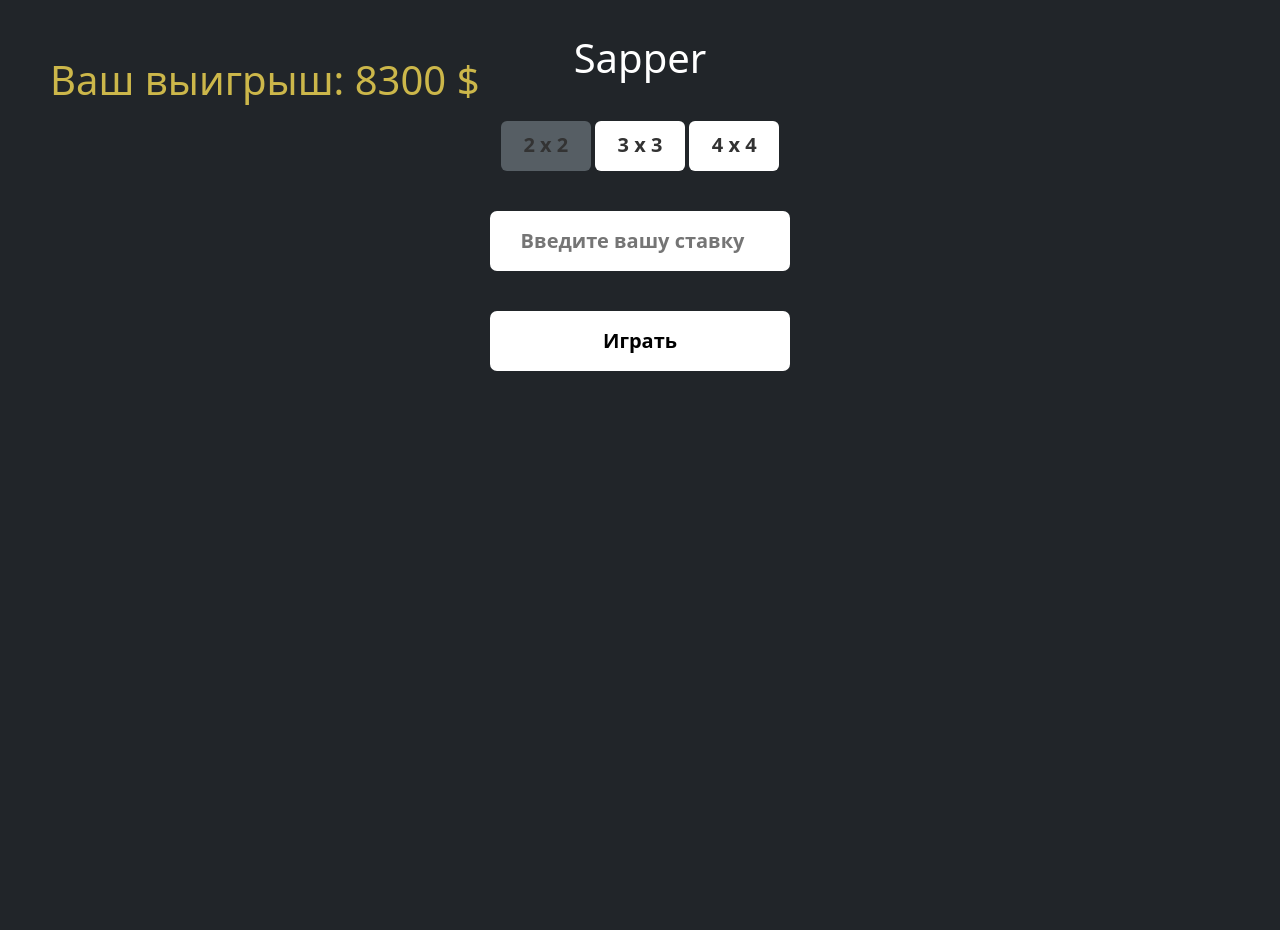
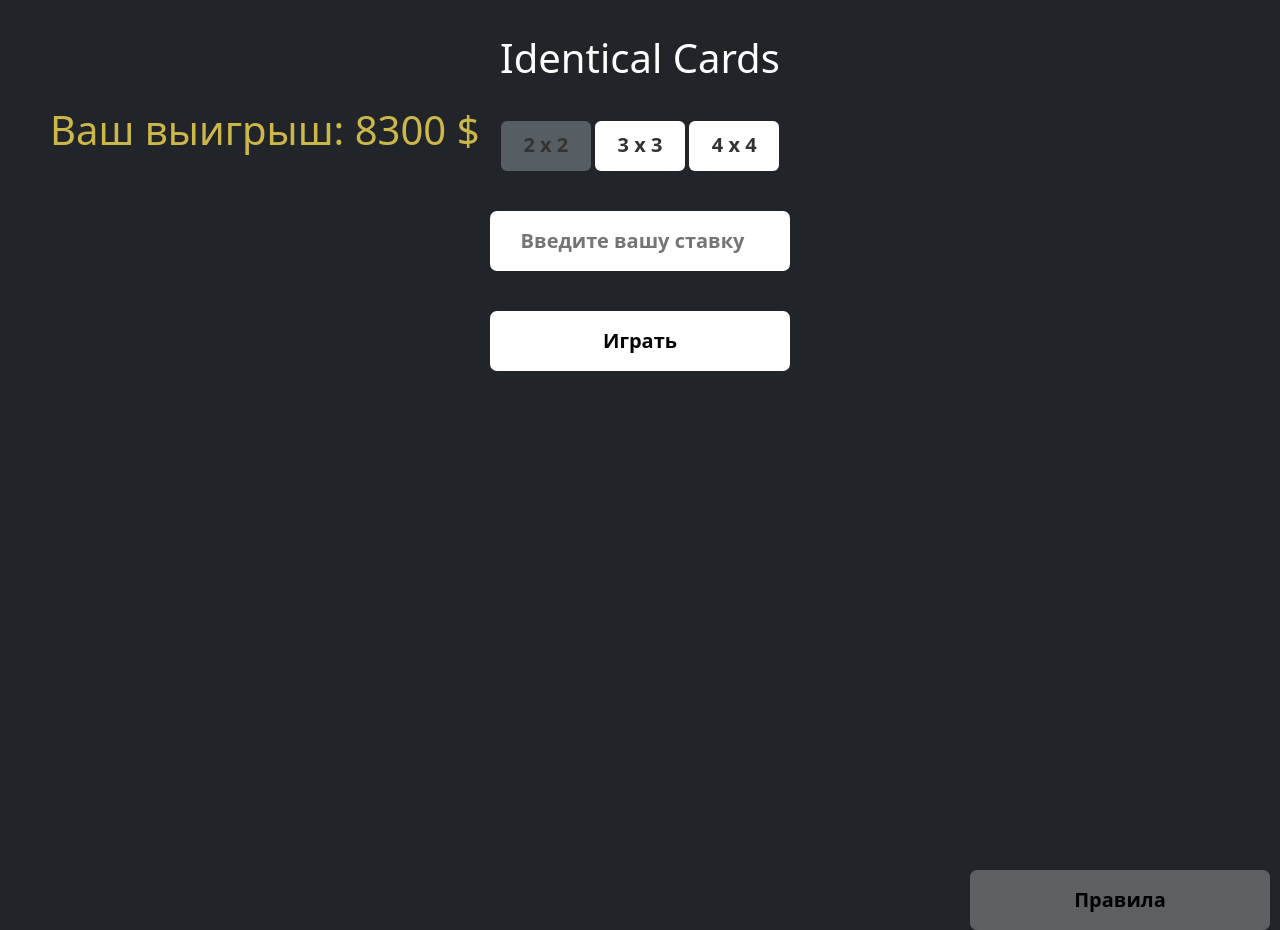
Before and after one commit to T1RuS/Identical-cards, a Flask app: page / in a window 1280 px wide. Before the commit the page ends 371 px from the top, so only its background shows below. Run offline with Flask 2, Linux system fonts and the light colour scheme; data comes from the database, SQL or seed files in the repository; both versions use the stored data as it was after the commit.

Commit message:
Добавил правила.

```diff
--- a/app.py
+++ b/app.py
@@ -122,7 +122,7 @@ def updateNum():
             session_game.cards_open += i[int(request.form['button_id'])]
             db.session.commit()
             print(len(session_game.cards_open), 'открытые карты')
-            if len(session_game.cards_open) == 5 and UnicNum(session_game.cards_open, 4) == '1' \
+            if len(session_game.cards_open) == 6 and UnicNum(session_game.cards_open, 4) == '1' \
                     and session_game.status == '0':
                 session_game.status = 'win'
                 db.session.commit()
@@ -132,7 +132,7 @@ def updateNum():
                 cash.cash = money
                 db.session.commit()
                 return jsonify({'data': int(pic_num), 'game': int(1), 'cash': cash.cash})
-            elif len(session_game.cards_open) == 5 and UnicNum(session_game.cards_open, 4) == '0' \
+            elif len(session_game.cards_open) == 6 and UnicNum(session_game.cards_open, 4) == '0' \
                     and session_game.status == '0':
                 session_game.status = 'lose'
                 db.session.commit()
--- a/static/css/maim.css
+++ b/static/css/maim.css
@@ -150,7 +150,18 @@
 .money {
     position: absolute;
     left: 50px;
-    top: 50px;
+    top: 100px;
     color: #ccb74a;
     font-size: 40px;
 }
+
+.black {
+    color: #333333;
+}
+
+.btn-boot {
+    position: absolute;
+    right: 10px;
+    top: 830px;
+    background: rgba(255, 255, 255, 0.27);
+}
--- a/templates/index.html
+++ b/templates/index.html
@@ -14,11 +14,42 @@
 <div class="cover-container d-flex w-50 h-50 p-3 mx-auto flex-column">
     <header class="mb-auto">
         <div>
-            <h1 class="px-3 name">Sapper</h1>
+            <h1 class="px-3 name">Identical Cards</h1>
         </div>
+        <button type="button" class="buttons_reg btn-boot" data-bs-toggle="modal" data-bs-target="#exampleModalLong">
+            Правила
+        </button>
+
+        <!-- Modal -->
+        <div class="modal fade" id="exampleModalLong" tabindex="-1" role="dialog"
+             aria-labelledby="exampleModalLongTitle" aria-hidden="true">
+            <div class="modal-dialog" role="document">
+                <div class="modal-content">
+                    <div class="modal-header">
+                        <h5 class="modal-title" id="exampleModalLongTitle">Modal title</h5>
+                        <button type="button" class="close" data-dismiss="modal" aria-label="Close">
+                            <span aria-hidden="true">&times;</span>
+                        </button>
+                    </div>
+                    <div class="modal-body">
+                        <p class="black">Игра 2x2: вам дается 2 попытки, чтобы найти 2 одинаковые картинки, если вы угадаете, то ваша ставка удвоится.</p>
+                        <p class="black">Игра 3x3: вам дается 4 попытки, чтобы найти 3 одинаковые картинки, если вы угадаете, то ваша ставка утроится.</p>
+                        <p class="black">Игра 4x4: вам дается 5 попыток, чтобы найти 3 одинаковые картинки, если вы угадаете, то ваша ставка вырастет в 4-и раза.</p>
+                    </div>
+                </div>
+            </div>
+        </div>
+        <script src="https://cdn.jsdelivr.net/npm/bootstrap@5.1.3/dist/js/bootstrap.bundle.min.js"
+        integrity="sha384-ka7Sk0Gln4gmtz2MlQnikT1wXgYsOg+OMhuP+IlRH9sENBO0LRn5q+8nbTov4+1p"
+        crossorigin="anonymous"></script>
     </header>
 
     <main class="px-3 center">
+        <script>
+            $('#myModal').on('shown.bs.modal', function () {
+                $('#myInput').trigger('focus')
+            })
+        </script>
         <form class="column" method="post">
             <div>
                 <div class="form_radio_btn">
@@ -34,7 +65,7 @@
                 <div class="form_radio_btn margin">
                     <input id="radio-3" type="radio" name="game" value="4">
                     <label for="radio-3">4 x 4</label>
-                    </div>
+                </div>
             </div>
             <input class="buttons_reg px-3" name="bet" id="bet" type="number" placeholder="Введите вашу ставку">
             <input class="buttons_reg" type="submit" value="Играть">
```
Also changed, not shown: Main.db.
